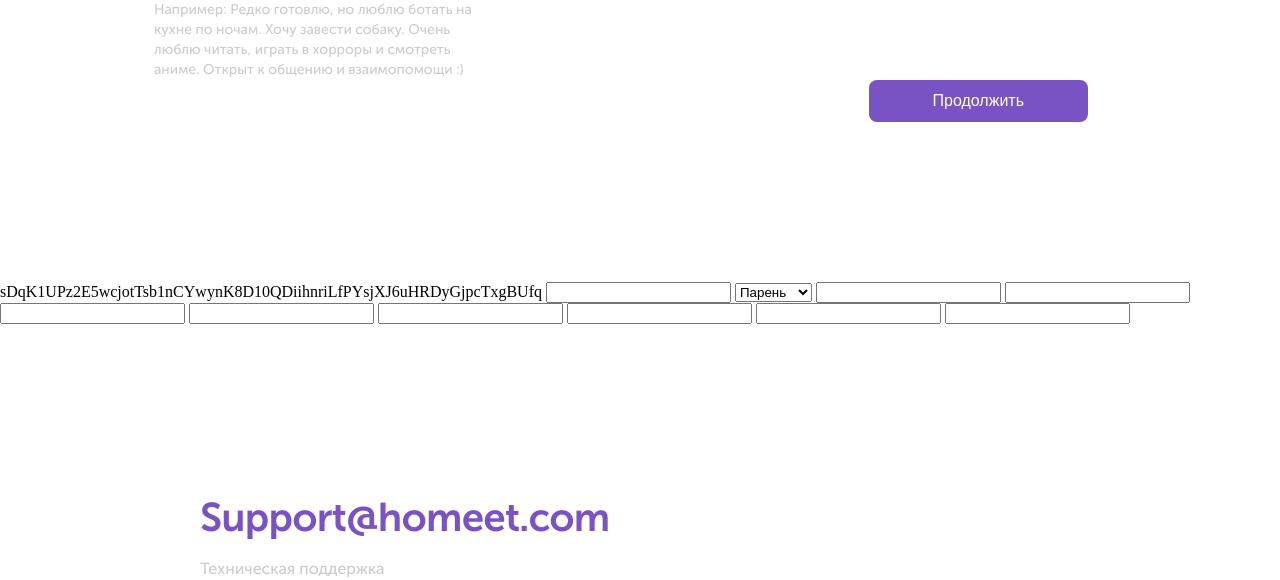
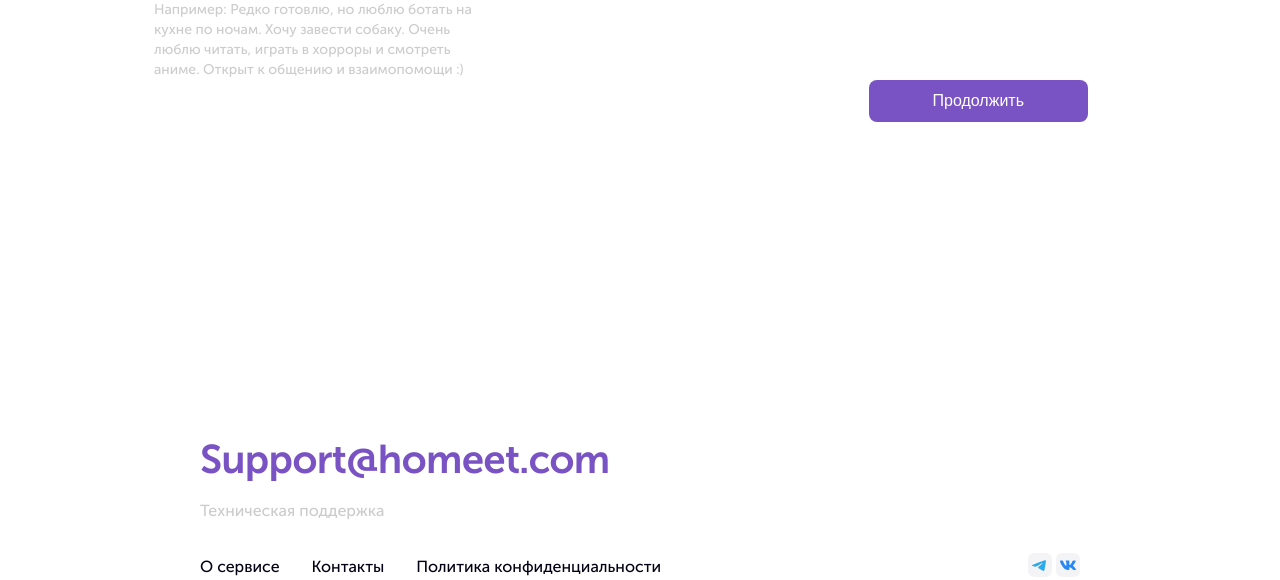
Before and after one commit to Brajenko/fallschool_homework_backend, a Django app: page /reg/ in a window 1280 px wide. Shown: the part 979-1559 px from the top of the page. Run offline with Django 4.2, Linux system fonts and the light colour scheme.

Commit message:
quick fix hide

```diff
--- a/reg/templates/base.html
+++ b/reg/templates/base.html
@@ -430,7 +430,7 @@
         <button class="button primary" onclick="submitForm2()">Продолжить</button>
     </div>
   </div>
-  <div class="">
+  <div class="hide">
     <form id="django-form" action="" method="post">{{ csrf_token }}{{ form }}</form>
     </div>
   <footer>
```
